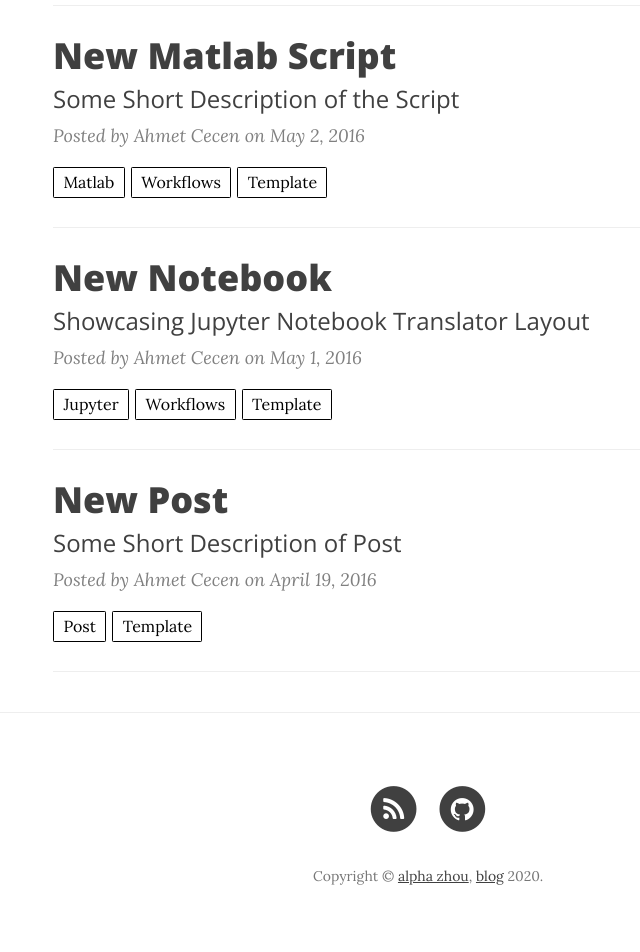
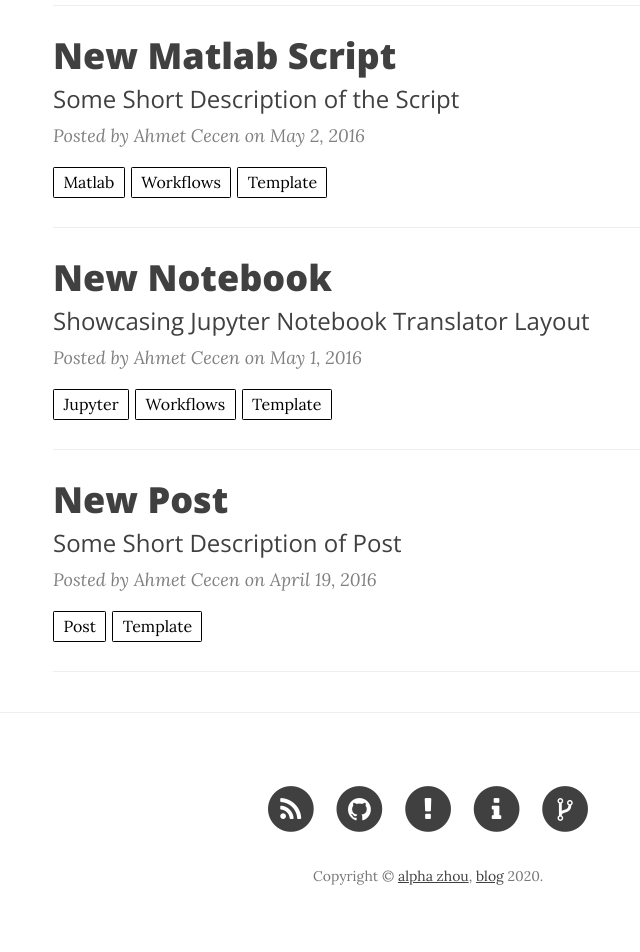
Before and after one commit to alpha2z/alpha2z.github.io, a Jekyll site: the page built from index.html, in a window 1280 px wide. Shown: the part 1128-2080 px from the top of the page, without its empty margins (212-852 px from the left). Built offline with Jekyll 4.4.1, drawn with Linux system fonts in a browser that asks for light colours; nearby versions of some CDN libraries; the list of posts is cut into pages by our own code.

Commit message:
update footpage

```diff
--- a/_includes/footer.html
+++ b/_includes/footer.html
@@ -42,9 +42,9 @@
                         </a>
                     </li>
                     {% endif %}
-					{% if site.github_username == "projectpages" %}
+					{% if site.github_username == "alpha2z" %}
                     <li>
-                        <a href="https://github.com/projectpages/project-pages/issues">
+                        <a href="https://github.com/alpha2z/alpha2z.github.io/issues">
                             <span class="fa-stack fa-lg">
                                 <i class="fa fa-circle fa-stack-2x"></i>
                                 <i class="fa fa-exclamation fa-stack-1x fa-inverse"></i>
@@ -52,7 +52,7 @@
                         </a>
                     </li>
 		    <li>
-                        <a href="https://github.com/projectpages/project-pages/wiki/">
+                        <a href="https://github.com/alpha2z/alpha2z.github.io/wiki/">
                             <span class="fa-stack fa-lg">
                                 <i class="fa fa-circle fa-stack-2x"></i>
                                 <i class="fa fa-info fa-stack-1x fa-inverse"></i>
@@ -60,7 +60,7 @@
                         </a>
                     </li>
                     <li>
-                        <a href="https://github.com/projectpages/project-pages/fork">
+                        <a href="https://github.com/alpha2z/alpha2z.github.io/fork">
                             <span class="fa-stack fa-lg">
                                 <i class="fa fa-circle fa-stack-2x"></i>
                                 <i class="fa fa-code-fork fa-stack-1x fa-inverse"></i>
@@ -69,7 +69,7 @@
                     </li>
                     {% endif %}
                 </ul>
-                <p class="copyright text-muted"> Copyright © <a href="http://alpha2z.github.io/" target="_blank">alpha zhou</a>,  <a href="https://github.com/projectpages" target="_blank">blog</a> 2020. </p>
+                <p class="copyright text-muted"> Copyright © <a href="http://alpha2z.github.io/" target="_blank">alpha zhou</a>,  <a href="https://alpha2z.github.io" target="_blank">blog</a> 2020. </p>
             </div>
         </div>
     </div>
```
